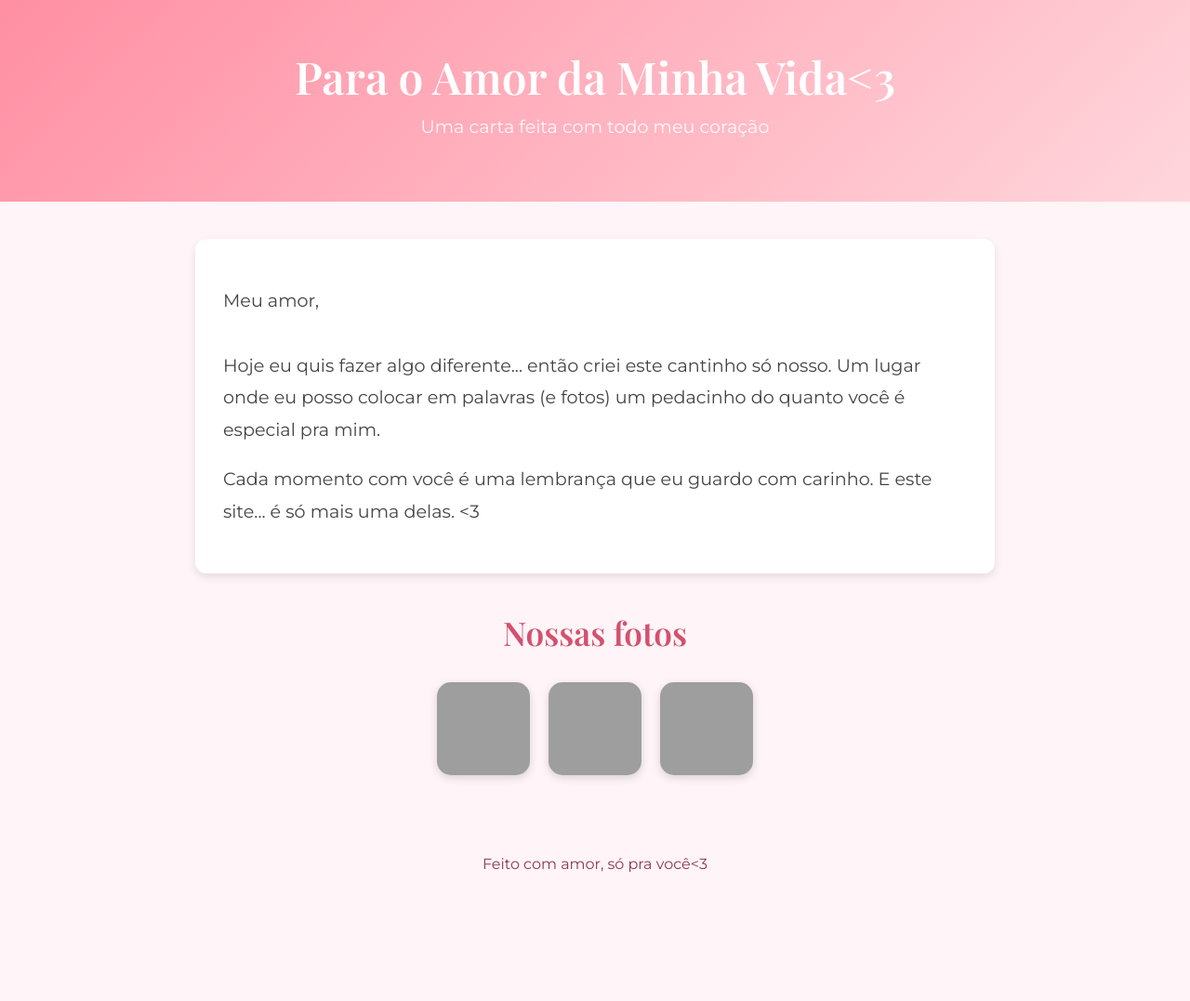
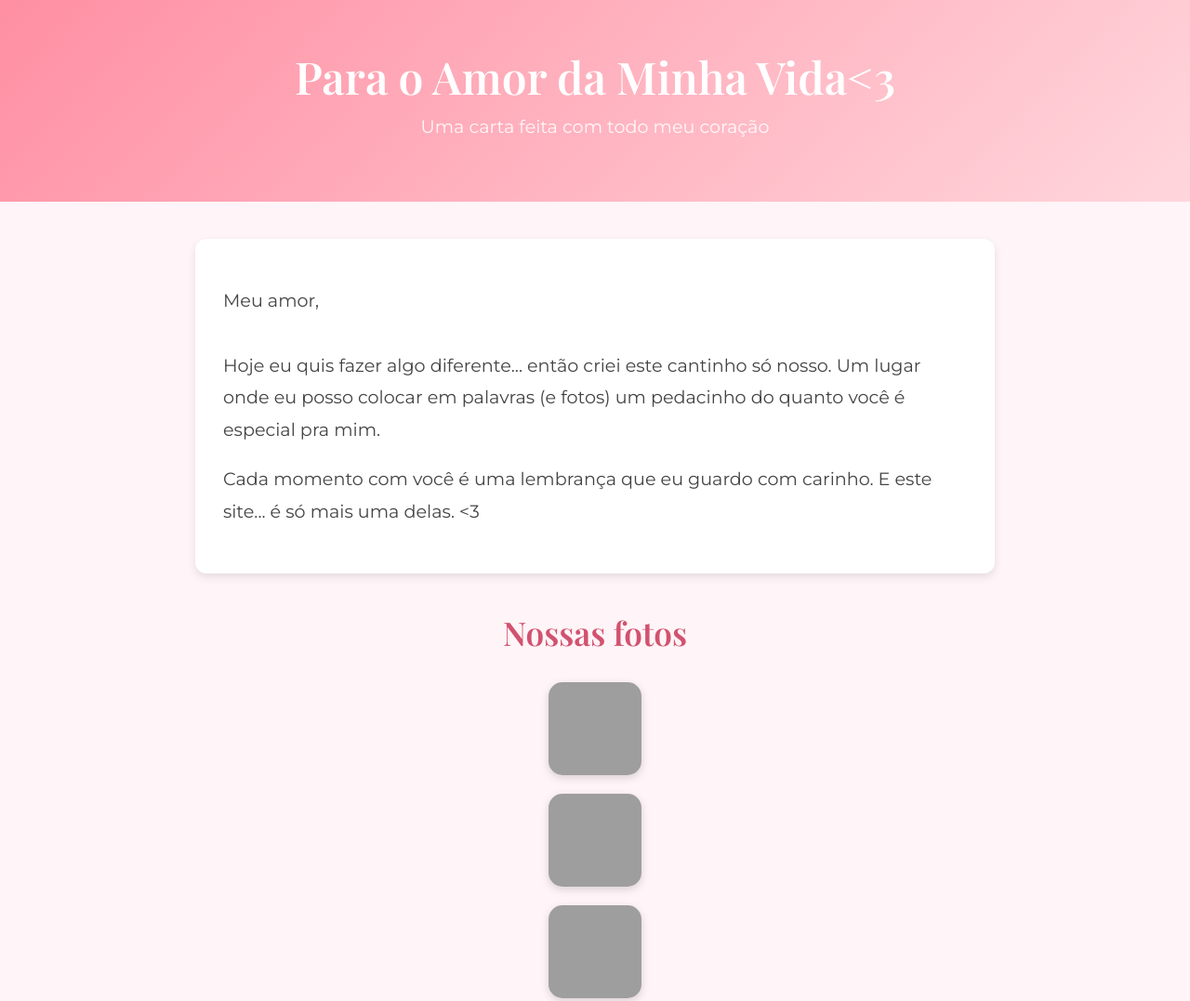
Before and after one commit to grazyy-png/jjj, a plain HTML site: page index.html in a window 1280 px wide. Shown: the top 1077 px of the page at 93% size. Before the commit the page ends 975 px from the top, so only its background shows below. Drawn offline with nearby package versions, Linux system fonts and the light colour scheme; grey boxes are pictures that could not be loaded.

Commit message:
Update style.css

```diff
--- a/style.css
+++ b/style.css
@@ -47,7 +47,7 @@ h1 {
 }
 
 .galeria {
-  max-width: 900px;
+  max-width: 120px;
   margin: 30px auto;
   display: flex;
   flex-wrap: wrap;
```
